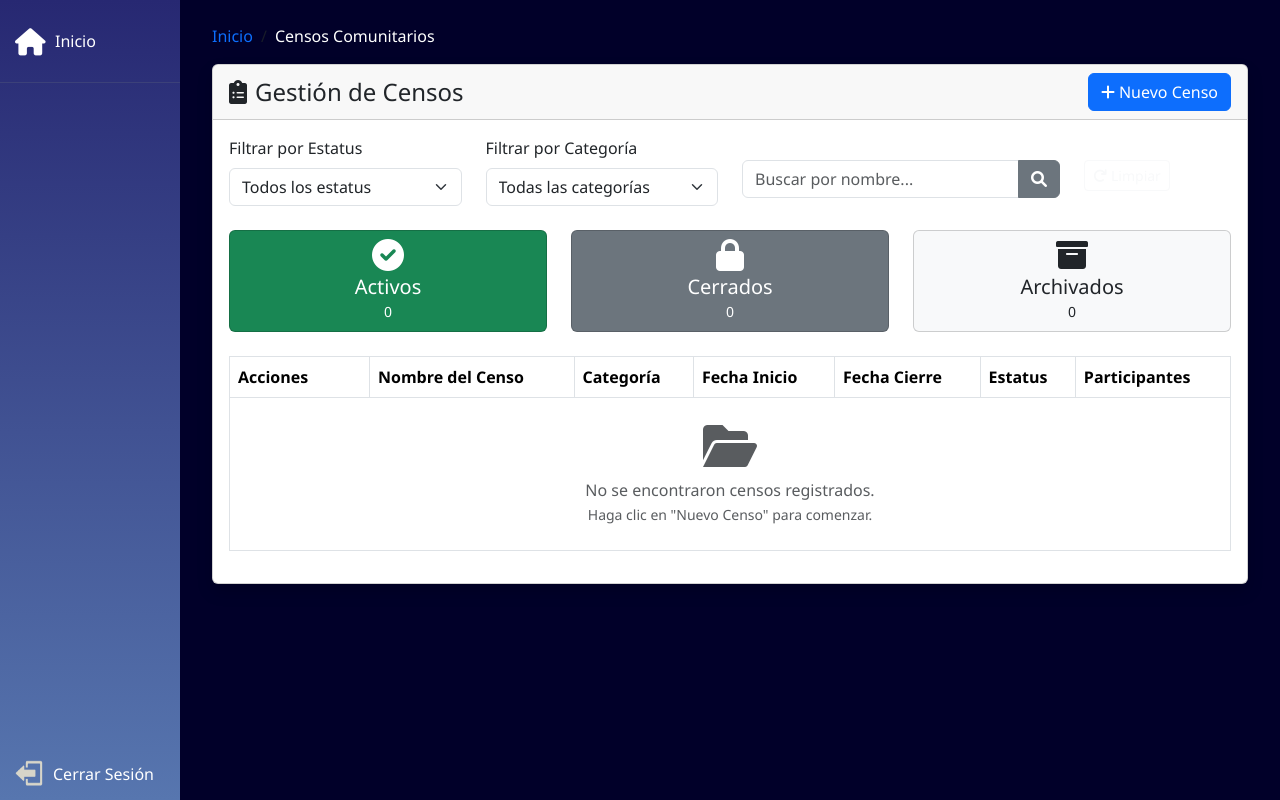
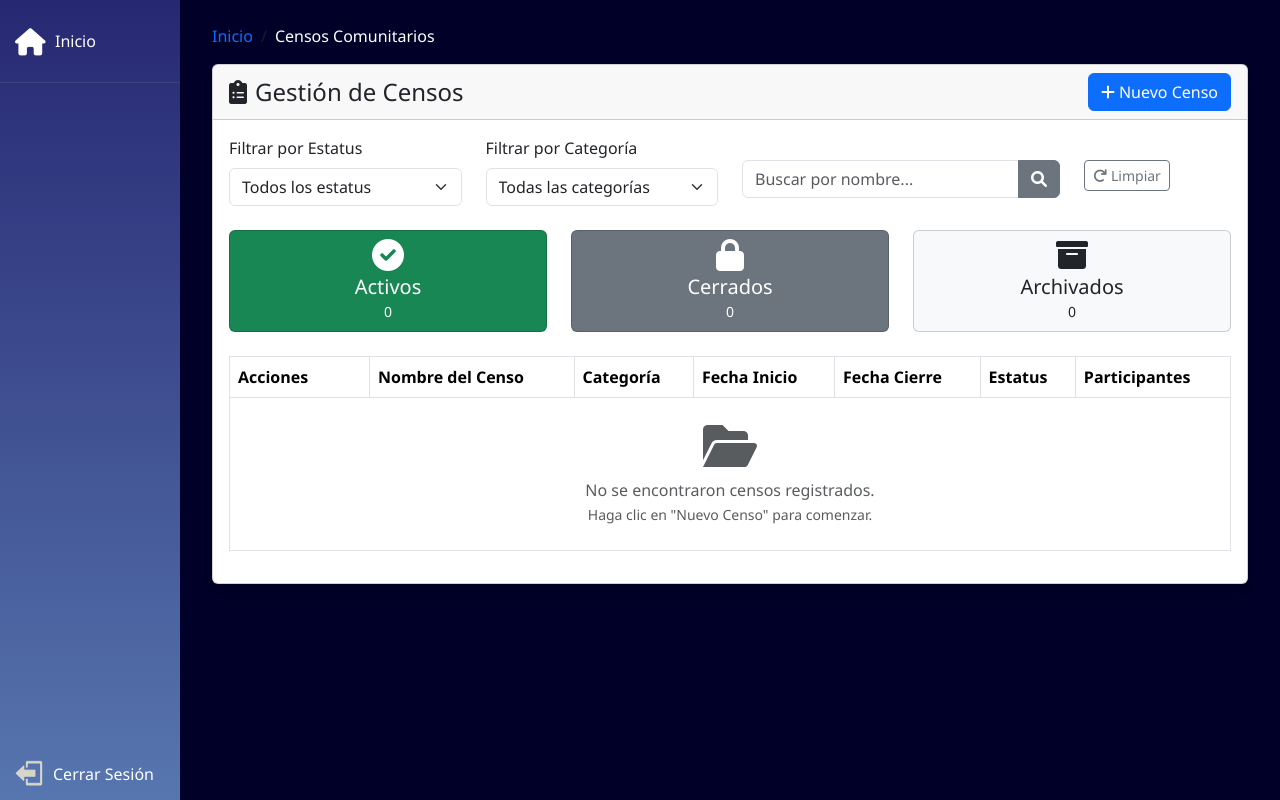
Before and after one commit to ElGabUwU/Proyecto_CC, a Django app: template myapp/templates/censos/censo_list.html in a window 1280 px wide. Run offline with Django 3.2, Linux system fonts and the light colour scheme; the template is opened without the code that fills it, so the values that code supplies are empty; some libraries are stand-ins or nearby versions.

Commit message:
detallito

```diff
--- a/myapp/templates/censos/censo_list.html
+++ b/myapp/templates/censos/censo_list.html
@@ -70,7 +70,7 @@
               </form>
             </div>
             <div class="col-md-2 mt-4">
-              <a href="{% url 'censos' %}" class="btn btn-outline-light btn-sm">
+              <a href="{% url 'censos' %}" class="btn btn-outline-secondary btn-sm">
                 <i class="fas fa-redo me-1"></i>Limpiar
               </a>
             </div>
```
